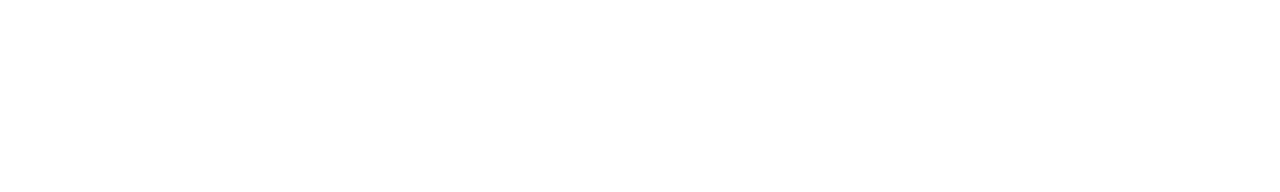
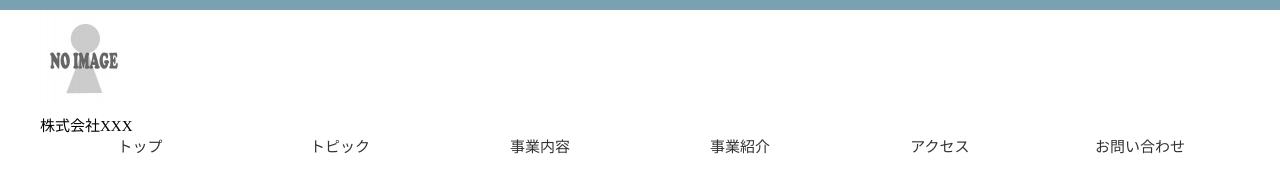
Before and after one commit to kujitomoya/mosya1, a plain HTML site: page index.html in a window 1280 px wide. Drawn offline with Linux system fonts and the light colour scheme.

Commit message:
[ヘッダー作成]

```diff
--- a/index.html
+++ b/index.html
@@ -1 +1,27 @@
 <!DOCTYPE html>
+<html lang="ja">
+<head>
+    <meta charset="UTF-8">
+    <meta name="viewport" content="width=device-width, initial-scale=1.0">
+    <meta http-equiv="X-UA-Compatible" content="ie=edge">
+    <title>株式会社XXX</title>
+    <meat name="description" content="ウェブページを模写してみよう！">
+    <link rel="stylesheet" href="style.css">
+</head>
+<body>
+    <div class="header">
+        <div claass="logo">
+            <img src="img/no_image.jpeg" alt="株式会社XXX">
+            <p>株式会社XXX</p>
+        </div>
+        <ul>
+            <li><a href="">トップ</li>
+            <li><a href="">トピック</li>
+            <li><a href="">事業内容</li>
+            <li><a href="">事業紹介</li>
+            <li><a href="">アクセス</li>
+            <li><a href="">お問い合わせ</li>
+        </ul>
+    </div>
+</body>
+</html>
--- /dev/null
+++ b/style.css
@@ -0,0 +1,41 @@
+* {
+  margin: 0;
+  padding: 0;
+  box-sizing: border-box;
+}
+
+body {
+    font-family: 'Hiragino Kaku Gothic Pro','Meiryo','sans-serif';
+    font-size: 15px;
+    border-top: 10px solid #79a1b1;
+}
+
+a {
+    text-decoration: none;
+    color: #333;
+}
+
+.header {
+    width: 1200px;
+    margin: 0 auto;
+}
+
+.logo {
+    text-align: center;
+    margin-bottom: 30px;
+}
+
+.logo img {
+    display: inline-block;
+    margin-bottom: 5px;
+}
+
+.header ul {
+    display: flex;
+    list-style: none;
+}
+
+.header ul li {
+    width: 200px;
+    text-align: center;
+}
```
Also changed, not shown: img/no_image.jpeg (added), img/ruby_image.jpeg (added), reset.css (added).
